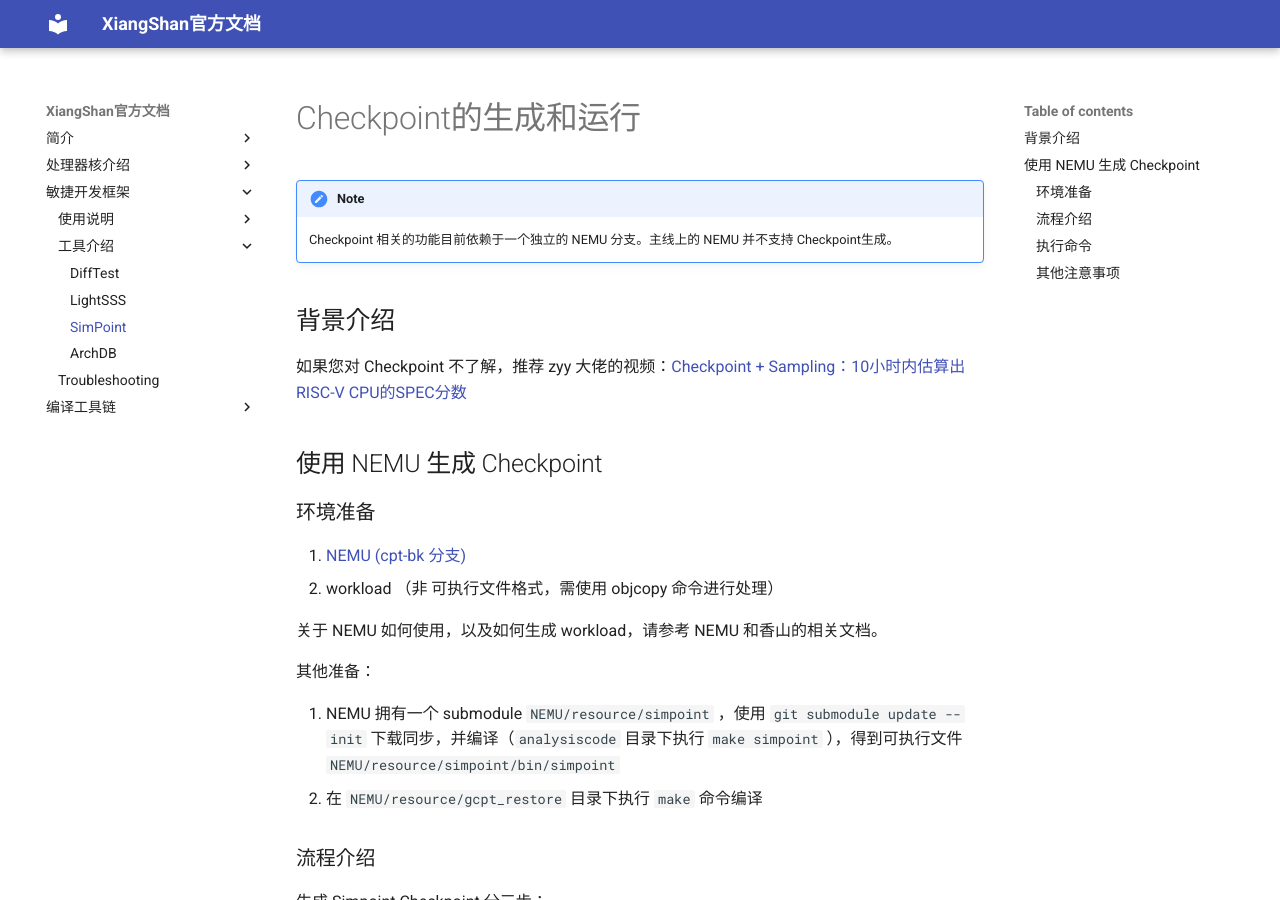
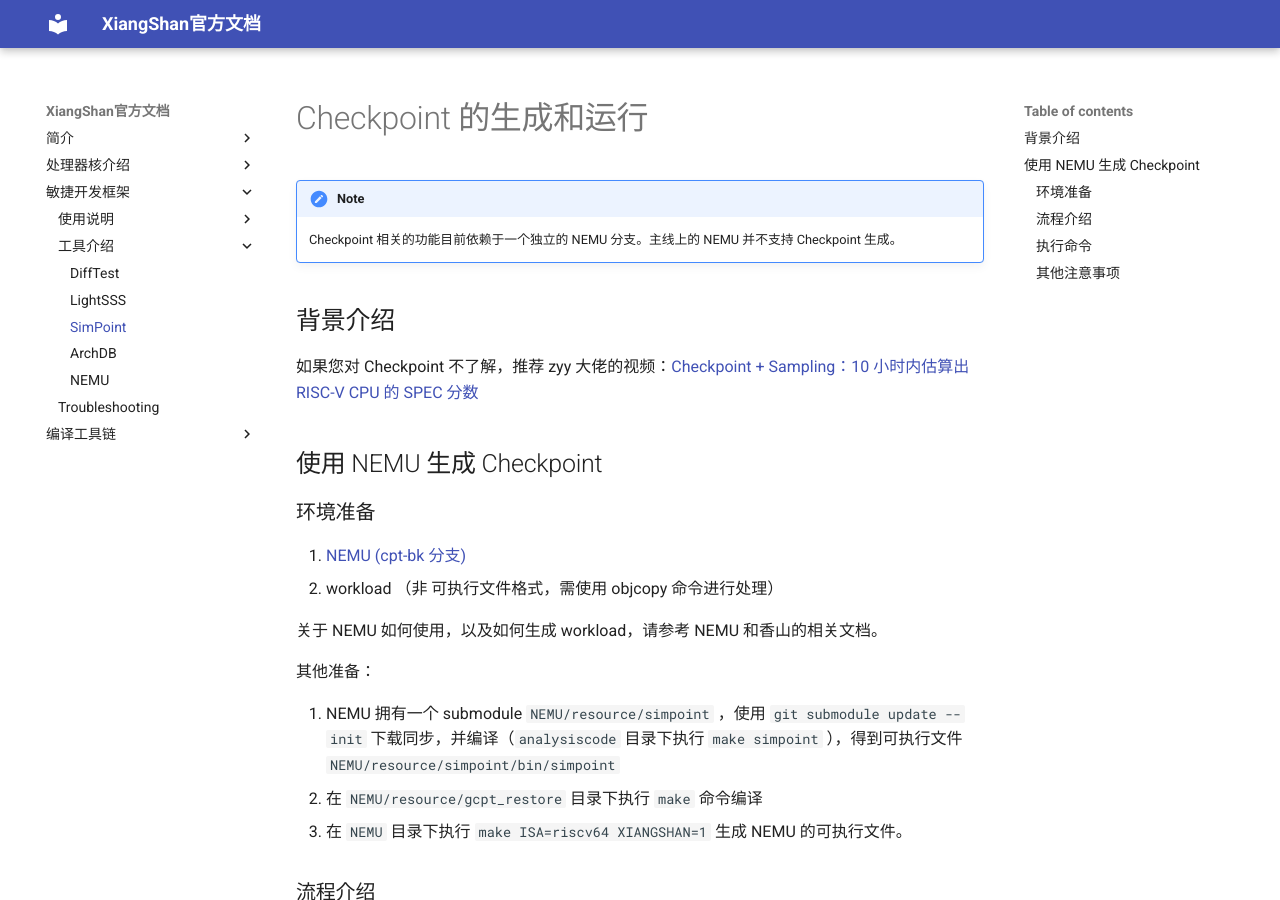
Before and after one commit to OpenXiangShan/XiangShan-doc, an MkDocs documentation site: the page built from docs/tools/simpoint.md, in a window 1280 px wide and 900 px high. Built offline with MkDocs 1.6.1 and Material for MkDocs 9.7.7, drawn with Linux system fonts in a browser that asks for light colours; some of the changed text lies outside the part shown.

Commit message:
docs,tools: add NEMU doc

```diff
--- a/docs/tools/simpoint.md
+++ b/docs/tools/simpoint.md
@@ -1,12 +1,12 @@
-Checkpoint的生成和运行
+Checkpoint 的生成和运行
 =====================
 
 !!! note
-    Checkpoint 相关的功能目前依赖于一个独立的 NEMU 分支。主线上的 NEMU 并不支持 Checkpoint生成。
+    Checkpoint 相关的功能目前依赖于一个独立的 NEMU 分支。主线上的 NEMU 并不支持 Checkpoint 生成。
 
 ## 背景介绍
 
-如果您对 Checkpoint 不了解，推荐 zyy 大佬的视频：[Checkpoint + Sampling：10小时内估算出RISC-V CPU的SPEC分数](https://www.bilibili.com/video/BV1eb4y167cE)
+如果您对 Checkpoint 不了解，推荐 zyy 大佬的视频：[Checkpoint + Sampling：10 小时内估算出 RISC-V CPU 的 SPEC 分数](https://www.bilibili.com/video/BV1eb4y167cE)
 
 ## 使用 NEMU 生成 Checkpoint
 
@@ -21,6 +21,7 @@ Checkpoint的生成和运行
 
 1. NEMU 拥有一个 submodule `NEMU/resource/simpoint` ，使用 `git submodule update --init` 下载同步，并编译（`analysiscode` 目录下执行 `make simpoint` ），得到可执行文件 `NEMU/resource/simpoint/bin/simpoint`
 2. 在 `NEMU/resource/gcpt_restore` 目录下执行 `make` 命令编译
+3. 在 `NEMU` 目录下执行 `make ISA=riscv64 XIANGSHAN=1` 生成 NEMU 的可执行文件。
 
 ### 流程介绍
 
--- a/mkdocs.yml
+++ b/mkdocs.yml
@@ -96,6 +96,7 @@ nav:
             - LightSSS: tools/lightsss.md
             - SimPoint: tools/simpoint.md
             - ArchDB: tools/archdb.md
+            - NEMU: tools/nemu.md
             # - 常用脚本: tools/scripts.md
         - Troubleshooting: tools/troubleshoot.md
     - 编译工具链:
```
Also changed, not shown: other parts of docs/tools/simpoint.md (+2 -1 lines), docs/tools/nemu.md (added, +17 -0 lines).
